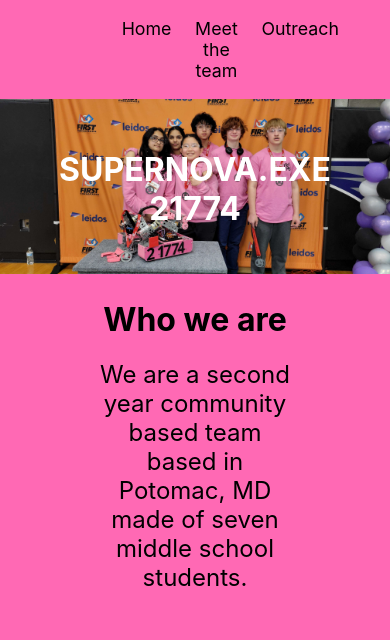
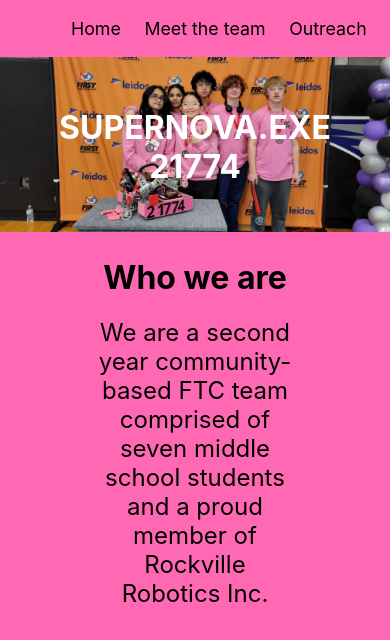
Before and after one commit to Supernova-exe/Supernova-exe.github.io, a React (Create React App) app: page / in a window 390 px wide. Shown: the top 640 px of the page. Built offline with nearby package versions, Linux system fonts and the light colour scheme.

Commit message:
improved mobile

```diff
--- a/src/HomePage.tsx
+++ b/src/HomePage.tsx
@@ -22,14 +22,12 @@ const HomePage: React.FC = () => {
         <TextImageOverlay imageUrl={mainImage} alt= "picture of team members with their robot">
             <h1>SUPERNOVA.EXE 21774</h1>
         </TextImageOverlay>
-         <center>
          <div className = "aboutUs">
          <h1>Who we are</h1>
              <Markdown>
                     {markdown}
              </Markdown>
          </div>
-         </center>
      </div>
  )
 }
--- a/src/Layout.css
+++ b/src/Layout.css
@@ -13,27 +13,38 @@
     list-style: none;
     background-color: hotpink;
     color: black;
+    margin-left: 0;
     width: 90vw;
+}
+@media (max-width: 2560px) {
+    .layout nav {
+       margin-left: -2.5vw;
+    }
+}
+@media (max-width: 1200px) {
+    .layout nav {
+       margin-left: -4vw;
+    }
 }
 @media (max-width: 768px) {
     .layout nav {
-       margin-left: -5vw;
+       margin-left: -9vw;
     }
 
 }
 @media (max-width: 576px) {
     .layout nav {
-       margin-left: -10vw;
+       margin-left: -23vw;
     }
 }
 @media (max-width: 375px) {
     .layout nav {
-       margin-left: -15vw;
+       margin-left: -28vw;
     }
 }
 @media (max-width: 320px) {
     .layout nav {
-       margin-left: -20vw;
+       margin-left: -33vw;
     }
 }
 
@@ -79,6 +90,7 @@
 }
 .layout nav ul li
 {
+white-space: nowrap;
     margin-left: calc(min(5vw, 5%) + 1em);
 }
 .page
--- a/src/Layout.tsx
+++ b/src/Layout.tsx
@@ -1,7 +1,5 @@
 import React from "react";
 import "./Layout.css";
-import SLogo from "./images/SupernovaSLogoTransparent.png"
-import  PlanetLogo from "./images/SupernovaPlanetLogoTransparent.png";
 import {Link, Outlet} from "react-router-dom";
 const Layout = () => {
     return (
--- a/src/markdown/WhoWeAre.md
+++ b/src/markdown/WhoWeAre.md
@@ -1 +1 @@
-We are a second year community based team based in Potomac, MD made of seven middle school students.
+We are a second year community-based FTC team comprised of seven middle school students and a proud member of Rockville Robotics Inc.
```
Also changed, not shown: 1 other file (tests, documents, lock files or other folders).
